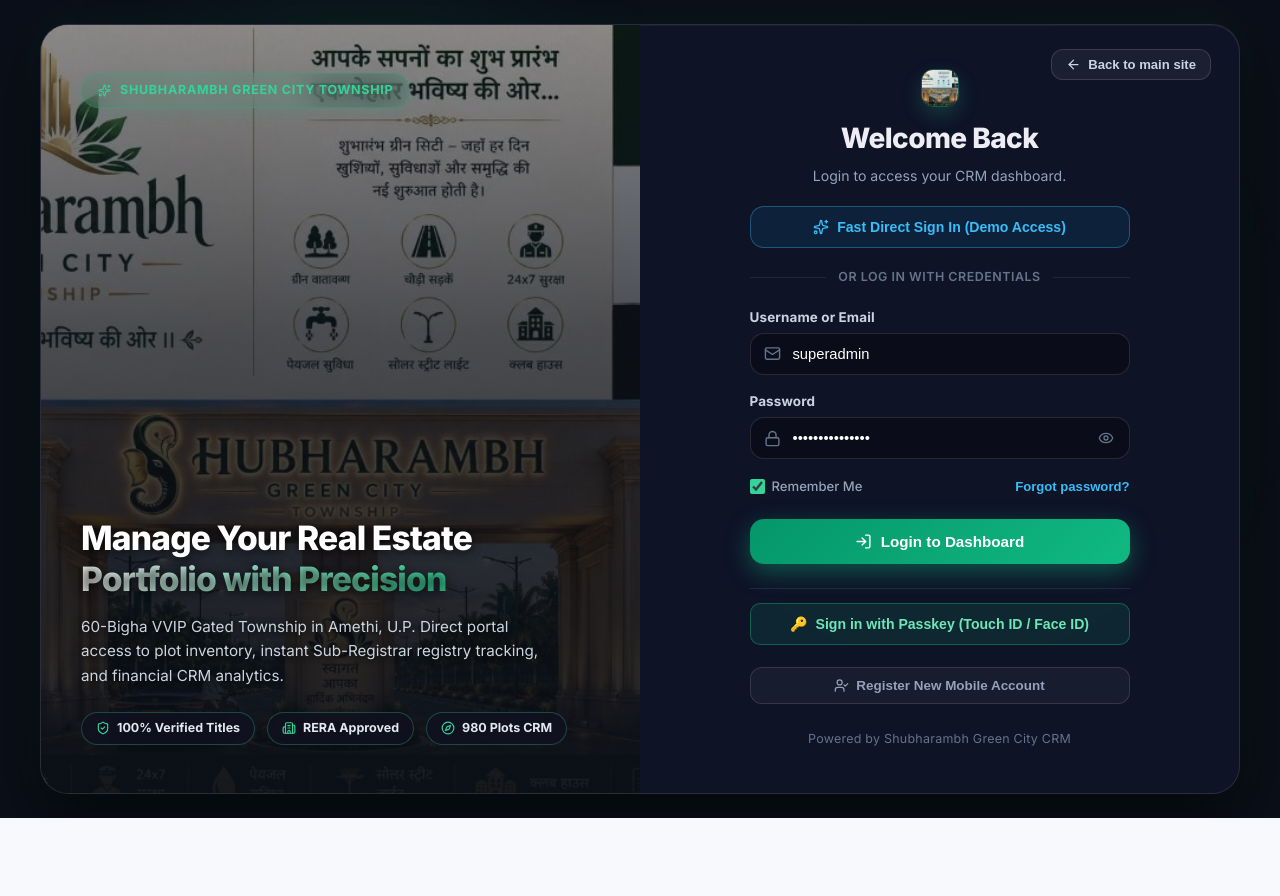
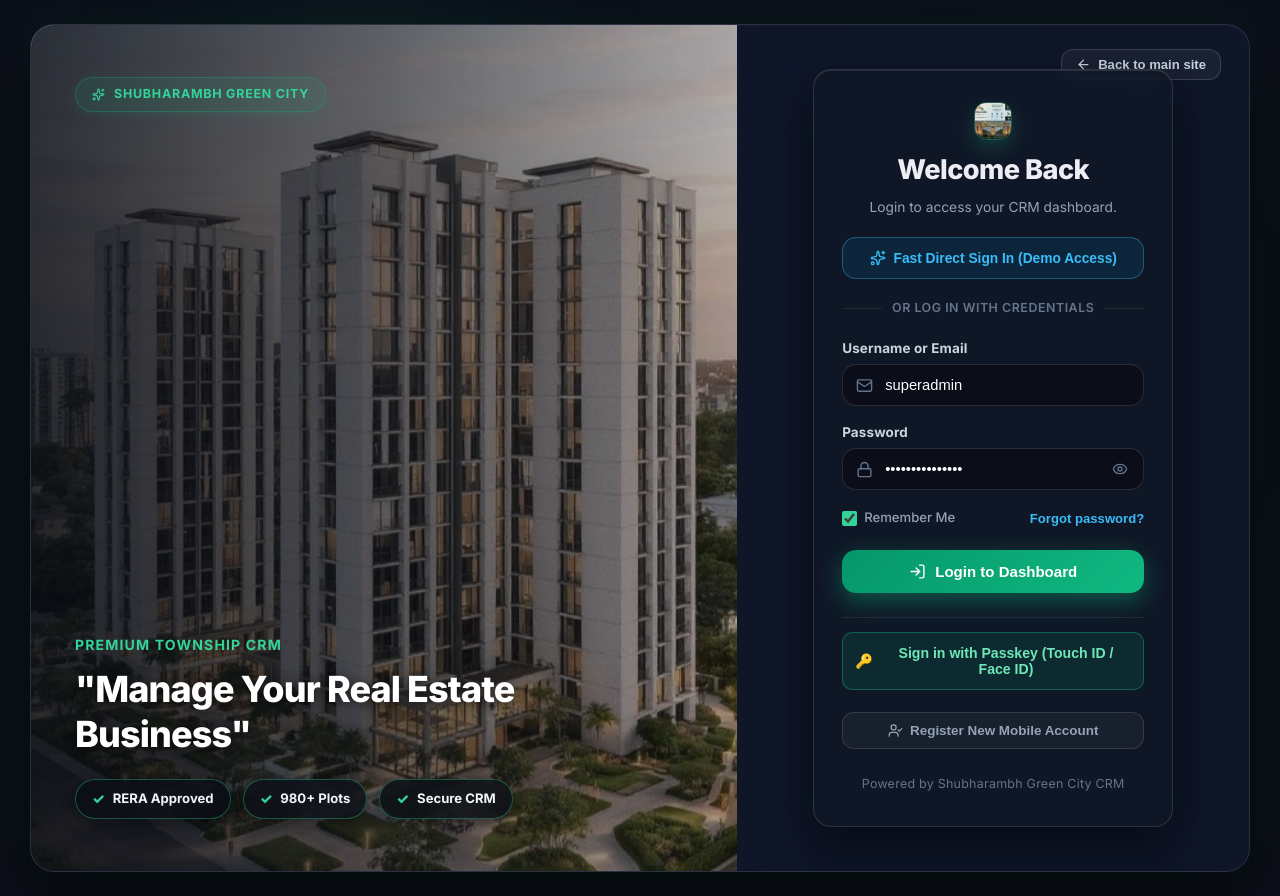
Before and after one commit to ashoksh191/shubharambh-crm, a React (Vite) app: page / in a window 1280 px wide. Both pictures are taken after a click on the button "Login". Before the commit the page ends 818 px from the top, so only its background shows below. Built offline with nearby package versions, Linux system fonts and the light colour scheme; no server answers.

Commit message:
feat(auth): redesign login page UI with 58/42 split layout, uploaded luxury apartment background, Ken Burns zoom, and 3 premium badges

```diff
--- a/src/components/Auth/LoginPage.css
+++ b/src/components/Auth/LoginPage.css
@@ -1,6 +1,6 @@
 /* ═══════════════════════════════════════════════════════════════════
    PREMIUM LUXURY REAL-ESTATE CRM LOGIN PAGE
-   Shubharambh Green City Township · Design matching Landing Page
+   Shubharambh Green City Township · 58%/42% Split & Ken Burns BG
    ═══════════════════════════════════════════════════════════════════ */
 
 .sgc-login-container {
@@ -42,20 +42,20 @@
   z-index: 0;
 }
 
-/* Main Split Screen Glass Grid */
+/* Main Split Screen Glass Container: 58% Left / 42% Right */
 .sgc-login-split-grid {
   position: relative;
   z-index: 10;
   width: 100%;
-  max-width: 1200px;
-  min-height: 660px;
+  max-width: 1220px;
+  min-height: 680px;
   display: grid;
-  grid-template-columns: 1fr 1fr;
-  background: rgba(17, 17, 33, 0.85);
+  grid-template-columns: 58% 42%;
+  background: rgba(15, 23, 42, 0.85);
   backdrop-filter: blur(28px) saturate(160%);
   -webkit-backdrop-filter: blur(28px) saturate(160%);
   border: 1px solid rgba(255, 255, 255, 0.12);
-  border-radius: 28px;
+  border-radius: 24px;
   overflow: hidden;
   box-shadow:
     0 24px 60px rgba(0, 0, 0, 0.65),
@@ -74,16 +74,17 @@
   40%, 60% { transform: translate3d(7px, 0, 0); }
 }
 
-/* ── LEFT SHOWCASE COLUMN ── */
+/* ── LEFT SHOWCASE COLUMN (58%) ── */
 .sgc-login-left-showcase {
   position: relative;
   display: flex;
   flex-direction: column;
   justify-content: space-between;
-  padding: 48px 40px;
+  padding: 52px 44px;
   overflow: hidden;
 }
 
+/* Full-height background image with Ken Burns slow zoom animation */
 .login-bg-showcase-img {
   position: absolute;
   inset: 0;
@@ -91,19 +92,28 @@
   height: 100%;
   object-fit: cover;
   object-position: center;
-  transform: scale(1.05);
-  filter: blur(0.4px);
+  animation: kenBurnsZoom 25s ease-in-out infinite alternate;
   z-index: 0;
 }
 
+@keyframes kenBurnsZoom {
+  0% {
+    transform: scale(1);
+  }
+  100% {
+    transform: scale(1.08);
+  }
+}
+
+/* Gradient Overlay: linear-gradient(90deg, rgba(8,12,20,.82), rgba(8,12,20,.58), rgba(8,12,20,.28)) */
 .login-bg-overlay {
   position: absolute;
   inset: 0;
   background: linear-gradient(
-    180deg,
-    rgba(10, 14, 22, 0.45) 0%,
-    rgba(10, 14, 22, 0.72) 40%,
-    rgba(10, 14, 22, 0.92) 100%
+    90deg,
+    rgba(8, 12, 20, 0.82) 0%,
+    rgba(8, 12, 20, 0.58) 50%,
+    rgba(8, 12, 20, 0.28) 100%
   );
   z-index: 1;
 }
@@ -121,7 +131,7 @@
   -webkit-backdrop-filter: blur(14px);
   padding: 7px 16px;
   border-radius: 9999px;
-  font-size: 0.76rem;
+  font-size: 0.78rem;
   font-weight: 700;
   letter-spacing: 0.06em;
   text-transform: uppercase;
@@ -133,34 +143,26 @@
   z-index: 2;
   display: flex;
   flex-direction: column;
-  gap: 16px;
+  gap: 12px;
   margin-top: auto;
 }
 
+.login-brand-subtitle-tag {
+  font-size: 0.88rem;
+  font-weight: 700;
+  color: #34d399;
+  letter-spacing: 0.08em;
+  text-transform: uppercase;
+}
+
 .login-left-headline {
-  font-size: 2.1rem;
+  font-size: 2.25rem;
   font-weight: 800;
   color: #ffffff;
   letter-spacing: -0.025em;
-  line-height: 1.2;
+  line-height: 1.25;
   margin: 0;
-  text-shadow: 0 2px 10px rgba(0, 0, 0, 0.7);
-}
-
-.hero-gradient-text {
-  background: linear-gradient(110deg, #ffffff 0%, #34d399 100%);
-  -webkit-background-clip: text;
-  -webkit-text-fill-color: transparent;
-  background-clip: text;
-}
-
-.login-left-subtext {
-  font-size: 0.95rem;
-  color: #cbd5e1;
-  line-height: 1.6;
-  margin: 0;
-  max-width: 480px;
-  text-shadow: 0 1px 6px rgba(0, 0, 0, 0.8);
+  text-shadow: 0 2px 12px rgba(0, 0, 0, 0.7);
 }
 
 .login-trust-chips {
@@ -168,33 +170,42 @@
   align-items: center;
   gap: 12px;
   flex-wrap: wrap;
-  margin-top: 8px;
+  margin-top: 10px;
 }
 
 .trust-chip {
   display: inline-flex;
   align-items: center;
-  gap: 7px;
-  padding: 6px 14px;
+  gap: 8px;
+  padding: 8px 16px;
   border-radius: 9999px;
-  background: rgba(17, 17, 33, 0.75);
+  background: rgba(8, 12, 20, 0.75);
   backdrop-filter: blur(14px);
   -webkit-backdrop-filter: blur(14px);
-  border: 1px solid rgba(52, 211, 153, 0.3);
-  font-size: 0.78rem;
+  border: 1px solid rgba(52, 211, 153, 0.35);
+  font-size: 0.82rem;
   font-weight: 700;
-  color: #e2e8f0;
+  color: #f1f5f9;
+  box-shadow: 0 4px 16px rgba(0, 0, 0, 0.4);
 }
 
-/* ── RIGHT LOGIN CARD COLUMN ── */
+.badge-check-icon {
+  color: #34d399;
+  font-weight: 800;
+  font-size: 0.9rem;
+}
+
+/* ── RIGHT LOGIN PANEL (42%) ── */
 .sgc-login-right-wrapper {
   position: relative;
   display: flex;
   flex-direction: column;
   align-items: center;
   justify-content: center;
-  padding: 44px 40px;
-  background: rgba(15, 23, 42, 0.55);
+  padding: 44px 36px;
+  background: rgba(15, 23, 42, 0.75);
+  backdrop-filter: blur(18px);
+  -webkit-backdrop-filter: blur(18px);
 }
 
 .sgc-login-back-btn {
@@ -221,15 +232,23 @@
   color: #38bdf8;
 }
 
+/* Floating Glassmorphism Login Card */
 .login-form-card-inner {
   width: 100%;
-  max-width: 380px;
+  max-width: 360px;
   display: flex;
   flex-direction: column;
   gap: 20px;
+  background: rgba(17, 24, 39, 0.75);
+  backdrop-filter: blur(18px);
+  -webkit-backdrop-filter: blur(18px);
+  border: 1px solid rgba(255, 255, 255, 0.12);
+  border-radius: 18px;
+  padding: 32px 28px;
+  box-shadow: 0 20px 50px rgba(0, 0, 0, 0.5), inset 0 1px 0 rgba(255, 255, 255, 0.1);
 }
 
-/* Brand header */
+/* Brand header inside card */
 .login-brand-header {
   text-align: center;
   display: flex;
@@ -263,7 +282,7 @@
 }
 
 .login-brand-header h2 {
-  font-size: 1.75rem;
+  font-size: 1.7rem;
   font-weight: 800;
   color: #ededf3;
   margin: 0;
@@ -271,7 +290,7 @@
 }
 
 .login-brand-header p {
-  font-size: 0.88rem;
+  font-size: 0.86rem;
   color: #94a3b8;
   margin: 0;
 }
@@ -279,12 +298,12 @@
 /* Fast direct sign in pill button */
 .login-fast-direct-btn {
   width: 100%;
-  padding: 12px 18px;
+  padding: 12px 16px;
   border-radius: 14px;
   border: 1px solid rgba(56, 189, 248, 0.35);
   background: rgba(14, 165, 233, 0.1);
   color: #38bdf8;
-  font-size: 0.88rem;
+  font-size: 0.86rem;
   font-weight: 700;
   cursor: pointer;
   display: flex;
@@ -319,7 +338,7 @@
 }
 
 .login-divider span {
-  padding: 0 12px;
+  padding: 0 10px;
 }
 
 /* Form controls */
@@ -445,9 +464,9 @@
 /* Submit Gradient Button */
 .btn-primary-gradient.login-submit-btn {
   width: 100%;
-  padding: 14px;
+  padding: 13px;
   border-radius: 14px;
-  font-size: 0.95rem;
+  font-size: 0.94rem;
   font-weight: 800;
   justify-content: center;
   margin-top: 6px;
@@ -532,12 +551,8 @@
     font-size: 1.5rem;
   }
 
-  .login-left-subtext {
-    font-size: 0.86rem;
-  }
-
   .sgc-login-right-wrapper {
-    padding: 36px 24px;
+    padding: 32px 20px;
   }
 
   .sgc-login-back-btn {
--- a/src/components/Auth/LoginPage.tsx
+++ b/src/components/Auth/LoginPage.tsx
@@ -7,7 +7,7 @@
 import { CaptchaWidget } from './CaptchaWidget';
 import { generateDeviceFingerprint } from '../../utils/fingerprint';
 import { dispatchRealSmsOtp } from '../../utils/fast2smsClient';
-import { Mail, Lock, ArrowLeft, LogIn, Sparkles, UserCheck, Eye, EyeOff, ShieldCheck, Building2, Compass } from 'lucide-react';
+import { Mail, Lock, ArrowLeft, LogIn, Sparkles, UserCheck, Eye, EyeOff } from 'lucide-react';
 import '../../styles/LoginPage.css';
 
 const FAST2SMS_API_KEY = 'B57vxDy96JW4dtrlmUasIzQoenHj21Fk8XgRwqTNfYOiEZPpCSKETS7m53od4VMDfwZvsyqN90kYuej1';
@@ -137,11 +137,11 @@
         transition={{ duration: 0.6, ease: [0.16, 1, 0.3, 1] }}
         className={`sgc-login-split-grid ${shake ? 'shake-animation' : ''}`}
       >
-        {/* LEFT COLUMN: Luxury Township Showcase */}
+        {/* LEFT COLUMN: 58% Luxury Apartment Showcase */}
         <div className="sgc-login-left-showcase">
           <img
-            src="./assets/logo_and_entrance.jpg"
-            alt="Shubharambh Green City Entrance Gate"
+            src="./assets/luxury_apartments.jpg"
+            alt="Luxury Real Estate High-Rise Towers"
             className="login-bg-showcase-img"
           />
           <div className="login-bg-overlay" />
@@ -149,32 +149,29 @@
           {/* Top Brand Tag */}
           <div className="mercury-pill-badge" style={{ alignSelf: 'flex-start' }}>
             <Sparkles size={13} color="#34d399" />
-            SHUBHARAMBH GREEN CITY TOWNSHIP
+            SHUBHARAMBH GREEN CITY
           </div>
 
-          {/* Main Visual Headline & Subtext */}
+          {/* Bottom-left Content Lockup */}
           <div className="login-left-content">
+            <div className="login-brand-subtitle-tag">Premium Township CRM</div>
             <h1 className="login-left-headline">
-              Manage Your Real Estate <br />
-              <span className="hero-gradient-text">Portfolio with Precision</span>
+              "Manage Your Real Estate Business"
             </h1>
-            <p className="login-left-subtext">
-              60-Bigha VVIP Gated Township in Amethi, U.P. Direct portal access to plot inventory, instant Sub-Registrar registry tracking, and financial CRM analytics.
-            </p>
 
-            {/* Feature Chips */}
+            {/* 3 Premium Badges */}
             <div className="login-trust-chips">
               <div className="trust-chip">
-                <ShieldCheck size={14} color="#34d399" />
-                <span>100% Verified Titles</span>
-              </div>
-              <div className="trust-chip">
-                <Building2 size={14} color="#34d399" />
+                <span className="badge-check-icon">✓</span>
                 <span>RERA Approved</span>
               </div>
               <div className="trust-chip">
-                <Compass size={14} color="#34d399" />
-                <span>980 Plots CRM</span>
+                <span className="badge-check-icon">✓</span>
+                <span>980+ Plots</span>
+              </div>
+              <div className="trust-chip">
+                <span className="badge-check-icon">✓</span>
+                <span>Secure CRM</span>
               </div>
             </div>
           </div>
--- a/src/styles/LoginPage.css
+++ b/src/styles/LoginPage.css
@@ -1,6 +1,6 @@
 /* ═══════════════════════════════════════════════════════════════════
    PREMIUM LUXURY REAL-ESTATE CRM LOGIN PAGE
-   Shubharambh Green City Township · Design matching Landing Page
+   Shubharambh Green City Township · 58%/42% Split & Ken Burns BG
    ═══════════════════════════════════════════════════════════════════ */
 
 .sgc-login-container {
@@ -42,20 +42,20 @@
   z-index: 0;
 }
 
-/* Main Split Screen Glass Grid */
+/* Main Split Screen Glass Container: 58% Left / 42% Right */
 .sgc-login-split-grid {
   position: relative;
   z-index: 10;
   width: 100%;
-  max-width: 1200px;
-  min-height: 660px;
+  max-width: 1220px;
+  min-height: 680px;
   display: grid;
-  grid-template-columns: 1fr 1fr;
-  background: rgba(17, 17, 33, 0.85);
+  grid-template-columns: 58% 42%;
+  background: rgba(15, 23, 42, 0.85);
   backdrop-filter: blur(28px) saturate(160%);
   -webkit-backdrop-filter: blur(28px) saturate(160%);
   border: 1px solid rgba(255, 255, 255, 0.12);
-  border-radius: 28px;
+  border-radius: 24px;
   overflow: hidden;
   box-shadow:
     0 24px 60px rgba(0, 0, 0, 0.65),
@@ -74,16 +74,17 @@
   40%, 60% { transform: translate3d(7px, 0, 0); }
 }
 
-/* ── LEFT SHOWCASE COLUMN ── */
+/* ── LEFT SHOWCASE COLUMN (58%) ── */
 .sgc-login-left-showcase {
   position: relative;
   display: flex;
   flex-direction: column;
   justify-content: space-between;
-  padding: 48px 40px;
+  padding: 52px 44px;
   overflow: hidden;
 }
 
+/* Full-height background image with Ken Burns slow zoom animation */
 .login-bg-showcase-img {
   position: absolute;
   inset: 0;
@@ -91,19 +92,28 @@
   height: 100%;
   object-fit: cover;
   object-position: center;
-  transform: scale(1.05);
-  filter: blur(0.4px);
+  animation: kenBurnsZoom 25s ease-in-out infinite alternate;
   z-index: 0;
 }
 
+@keyframes kenBurnsZoom {
+  0% {
+    transform: scale(1);
+  }
+  100% {
+    transform: scale(1.08);
+  }
+}
+
+/* Gradient Overlay: linear-gradient(90deg, rgba(8,12,20,.82), rgba(8,12,20,.58), rgba(8,12,20,.28)) */
 .login-bg-overlay {
   position: absolute;
   inset: 0;
   background: linear-gradient(
-    180deg,
-    rgba(10, 14, 22, 0.45) 0%,
-    rgba(10, 14, 22, 0.72) 40%,
-    rgba(10, 14, 22, 0.92) 100%
+    90deg,
+    rgba(8, 12, 20, 0.82) 0%,
+    rgba(8, 12, 20, 0.58) 50%,
+    rgba(8, 12, 20, 0.28) 100%
   );
   z-index: 1;
 }
@@ -121,7 +131,7 @@
   -webkit-backdrop-filter: blur(14px);
   padding: 7px 16px;
   border-radius: 9999px;
-  font-size: 0.76rem;
+  font-size: 0.78rem;
   font-weight: 700;
   letter-spacing: 0.06em;
   text-transform: uppercase;
@@ -133,34 +143,26 @@
   z-index: 2;
   display: flex;
   flex-direction: column;
-  gap: 16px;
+  gap: 12px;
   margin-top: auto;
 }
 
+.login-brand-subtitle-tag {
+  font-size: 0.88rem;
+  font-weight: 700;
+  color: #34d399;
+  letter-spacing: 0.08em;
+  text-transform: uppercase;
+}
+
 .login-left-headline {
-  font-size: 2.1rem;
+  font-size: 2.25rem;
   font-weight: 800;
   color: #ffffff;
   letter-spacing: -0.025em;
-  line-height: 1.2;
+  line-height: 1.25;
   margin: 0;
-  text-shadow: 0 2px 10px rgba(0, 0, 0, 0.7);
-}
-
-.hero-gradient-text {
-  background: linear-gradient(110deg, #ffffff 0%, #34d399 100%);
-  -webkit-background-clip: text;
-  -webkit-text-fill-color: transparent;
-  background-clip: text;
-}
-
-.login-left-subtext {
-  font-size: 0.95rem;
-  color: #cbd5e1;
-  line-height: 1.6;
-  margin: 0;
-  max-width: 480px;
-  text-shadow: 0 1px 6px rgba(0, 0, 0, 0.8);
+  text-shadow: 0 2px 12px rgba(0, 0, 0, 0.7);
 }
 
 .login-trust-chips {
@@ -168,33 +170,42 @@
   align-items: center;
   gap: 12px;
   flex-wrap: wrap;
-  margin-top: 8px;
+  margin-top: 10px;
 }
 
 .trust-chip {
   display: inline-flex;
   align-items: center;
-  gap: 7px;
-  padding: 6px 14px;
+  gap: 8px;
+  padding: 8px 16px;
   border-radius: 9999px;
-  background: rgba(17, 17, 33, 0.75);
+  background: rgba(8, 12, 20, 0.75);
   backdrop-filter: blur(14px);
   -webkit-backdrop-filter: blur(14px);
-  border: 1px solid rgba(52, 211, 153, 0.3);
-  font-size: 0.78rem;
+  border: 1px solid rgba(52, 211, 153, 0.35);
+  font-size: 0.82rem;
   font-weight: 700;
-  color: #e2e8f0;
+  color: #f1f5f9;
+  box-shadow: 0 4px 16px rgba(0, 0, 0, 0.4);
 }
 
-/* ── RIGHT LOGIN CARD COLUMN ── */
+.badge-check-icon {
+  color: #34d399;
+  font-weight: 800;
+  font-size: 0.9rem;
+}
+
+/* ── RIGHT LOGIN PANEL (42%) ── */
 .sgc-login-right-wrapper {
   position: relative;
   display: flex;
   flex-direction: column;
   align-items: center;
   justify-content: center;
-  padding: 44px 40px;
-  background: rgba(15, 23, 42, 0.55);
+  padding: 44px 36px;
+  background: rgba(15, 23, 42, 0.75);
+  backdrop-filter: blur(18px);
+  -webkit-backdrop-filter: blur(18px);
 }
 
 .sgc-login-back-btn {
@@ -221,15 +232,23 @@
   color: #38bdf8;
 }
 
+/* Floating Glassmorphism Login Card */
 .login-form-card-inner {
   width: 100%;
-  max-width: 380px;
+  max-width: 360px;
   display: flex;
   flex-direction: column;
   gap: 20px;
+  background: rgba(17, 24, 39, 0.75);
+  backdrop-filter: blur(18px);
+  -webkit-backdrop-filter: blur(18px);
+  border: 1px solid rgba(255, 255, 255, 0.12);
+  border-radius: 18px;
+  padding: 32px 28px;
+  box-shadow: 0 20px 50px rgba(0, 0, 0, 0.5), inset 0 1px 0 rgba(255, 255, 255, 0.1);
 }
 
-/* Brand header */
+/* Brand header inside card */
 .login-brand-header {
   text-align: center;
   display: flex;
@@ -263,7 +282,7 @@
 }
 
 .login-brand-header h2 {
-  font-size: 1.75rem;
+  font-size: 1.7rem;
   font-weight: 800;
   color: #ededf3;
   margin: 0;
@@ -271,7 +290,7 @@
 }
 
 .login-brand-header p {
-  font-size: 0.88rem;
+  font-size: 0.86rem;
   color: #94a3b8;
   margin: 0;
 }
@@ -279,12 +298,12 @@
 /* Fast direct sign in pill button */
 .login-fast-direct-btn {
   width: 100%;
-  padding: 12px 18px;
+  padding: 12px 16px;
   border-radius: 14px;
   border: 1px solid rgba(56, 189, 248, 0.35);
   background: rgba(14, 165, 233, 0.1);
   color: #38bdf8;
-  font-size: 0.88rem;
+  font-size: 0.86rem;
   font-weight: 700;
   cursor: pointer;
   display: flex;
@@ -319,7 +338,7 @@
 }
 
 .login-divider span {
-  padding: 0 12px;
+  padding: 0 10px;
 }
 
 /* Form controls */
@@ -445,9 +464,9 @@
 /* Submit Gradient Button */
 .btn-primary-gradient.login-submit-btn {
   width: 100%;
-  padding: 14px;
+  padding: 13px;
   border-radius: 14px;
-  font-size: 0.95rem;
+  font-size: 0.94rem;
   font-weight: 800;
   justify-content: center;
   margin-top: 6px;
@@ -532,12 +551,8 @@
     font-size: 1.5rem;
   }
 
-  .login-left-subtext {
-    font-size: 0.86rem;
-  }
-
   .sgc-login-right-wrapper {
-    padding: 36px 24px;
+    padding: 32px 20px;
   }
 
   .sgc-login-back-btn {
```
Also changed, not shown: public/assets/luxury_apartments.jpg (added).
